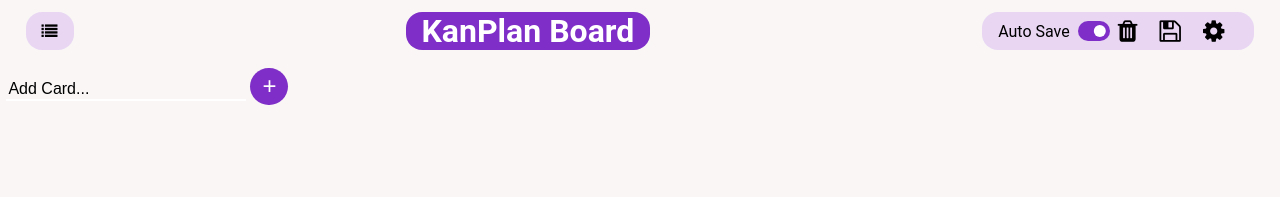
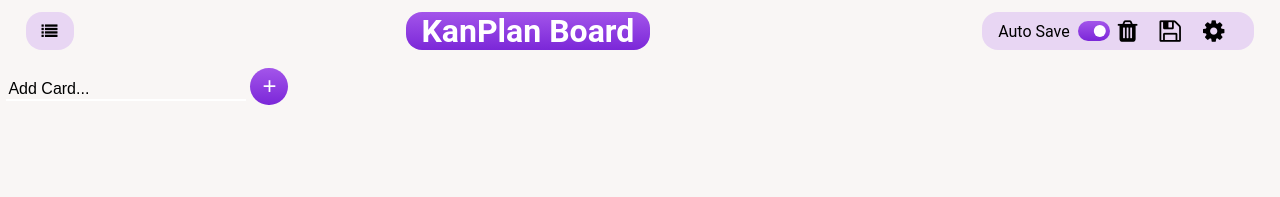
Before and after one commit to anushkasingh1701/KanPlan, a website: page card.html in a window 1280 px wide. Drawn offline with Linux system fonts and the light colour scheme.

Commit message:
change the color of buttons

```diff
--- a/css/main.css
+++ b/css/main.css
@@ -198,7 +198,7 @@ body {
     color: white;
     margin: 0;
     font-weight: 600;
-    background-color: #7f2fc7;
+    background: linear-gradient(180deg, #A355EA 0%, #7B27D8 100%);
     padding-inline: 1rem;
     border-radius: 1rem;
 }
@@ -253,7 +253,7 @@ input[type="text"]:focus {
     border: none;
     font-size: 1.5em;
     border-radius: 100%;
-    background-color: #7f2fc7;
+    background: linear-gradient(180deg, #A355EA 0%, #7B27d8 100%);
     color: white;
     padding: 0.2em 0.5em;
     cursor: pointer;
@@ -481,7 +481,7 @@ input[type="text"]:focus {
 }
 
 input:checked + .slider {
-    background-color: #7f2fc7;
+    background: linear-gradient(180deg, #A355EA 0%, #7B27d8 100%);
 }
 
 input:focus + .slider {
```
